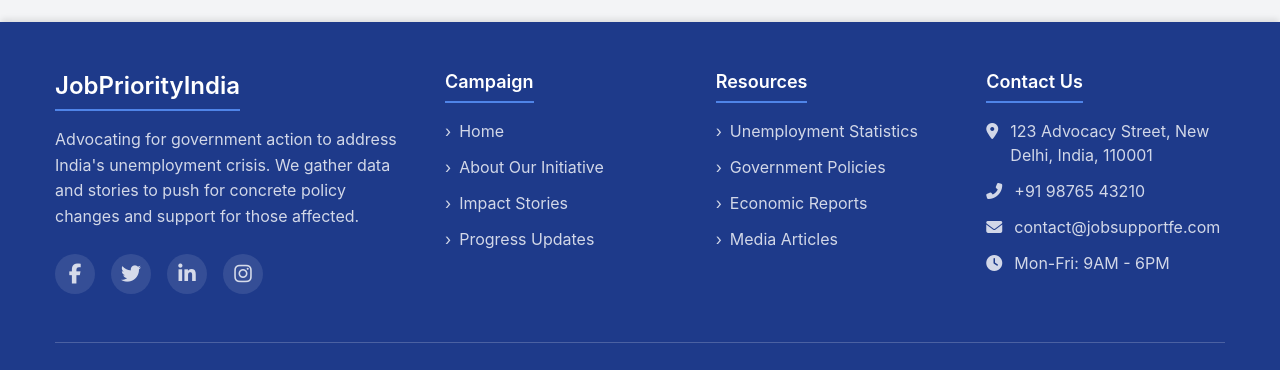
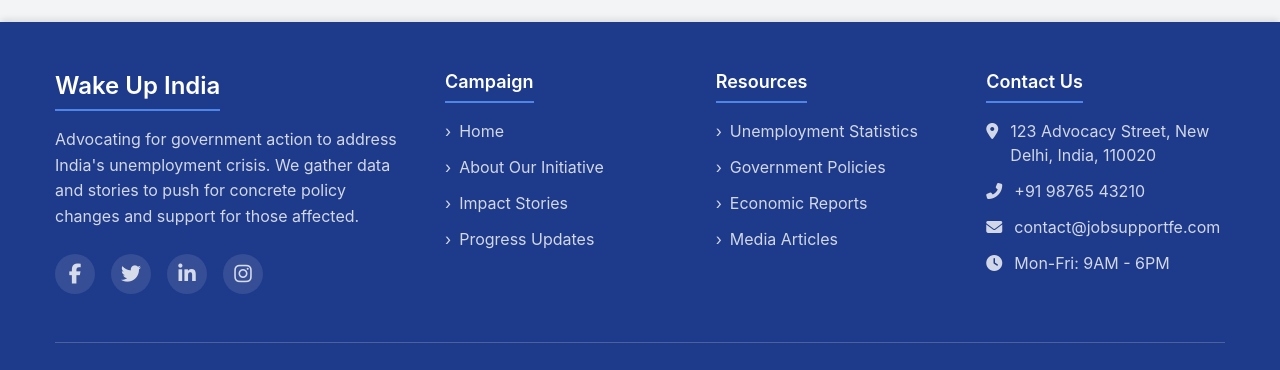
Before and after one commit to sanjay-murmu-au9/jobsupportFE, a React (Vite) app: page / in a window 1280 px wide. Shown: the part 2410-2780 px from the top of the page. Built offline with nearby package versions, Linux system fonts and the light colour scheme.

Commit message:
restructures the app

```diff
--- a/index.html
+++ b/index.html
@@ -5,7 +5,7 @@
     <link rel="icon" type="image/svg+xml" href="/icons/favicon.svg" />
     <link rel="shortcut icon" href="/icons/favicon.svg" />
     <meta name="viewport" content="width=device-width, initial-scale=1.0" />
-    <title>JobPriorityIndia - Making Employment a National Priority</title>
+    <title>Wake Up India - Making Employment a National Priority</title>
     <!-- Font Awesome for social media icons -->
     <link rel="stylesheet" href="https://cdnjs.cloudflare.com/ajax/libs/font-awesome/6.5.1/css/all.min.css" integrity="sha512-DTOQO9RWCH3ppGqcWaEA1BIZOC6xxalwEsw9c2QQeAIftl+Vegovlnee1c9QX4TctnWMn13TZye+giMm8e2LwA==" crossorigin="anonymous" referrerpolicy="no-referrer" />
   </head>
--- a/src/SimpleApp.tsx
+++ b/src/SimpleApp.tsx
@@ -333,7 +333,7 @@ const SimpleApp: React.FC = () => {
               About Our Initiative
             </h1>
             <p className="page-description">
-              JobPriorityIndia is a grassroots movement advocating for better unemployment support and job creation policies in India.
+              Wake Up India   is a grassroots movement advocating for better unemployment support and job creation policies in India.
             </p>
             <div className="divider"></div>
             <div className="button-group">
@@ -417,7 +417,7 @@ const SimpleApp: React.FC = () => {
           <div className="hero-content">
             <h1 className="hero-title">
               {/* Making Employment a National Priority for India */}
-              India’s Jobs Market Is Collapsing—5.2 Million Lives at Danger!
+              India’s Jobs Market Is Collapsing—5.2, Million Lives at Danger!
             </h1>
             <p className="hero-description">
               The unemployment crisis in India has reached critical levels. Over <strong>5.2 million</strong> workers
@@ -558,7 +558,7 @@ const SimpleApp: React.FC = () => {
         <div className="container">
           <div className="footer-columns">
             <div className="footer-brand">
-              <h3 className="footer-title">JobPriorityIndia</h3>
+              <h3 className="footer-title"> Wake Up India </h3>
               <p className="footer-description">
                 Advocating for government action to address India's unemployment crisis. We gather data and stories to push for concrete policy changes and support for those affected.
               </p>
@@ -635,7 +635,7 @@ const SimpleApp: React.FC = () => {
               <ul className="footer-links">
                 <li className="contact-item">
                   <i className="fas fa-map-marker-alt contact-icon"></i>
-                  <span>123 Advocacy Street, New Delhi, India, 110001</span>
+                  <span>123 Advocacy Street, New Delhi, India, 110020</span>
                 </li>
                 <li className="contact-item">
                   <i className="fas fa-phone-alt contact-icon"></i>
@@ -653,7 +653,7 @@ const SimpleApp: React.FC = () => {
             </div>
           </div>
           <div className="footer-copyright">
-            <p>&copy; {new Date().getFullYear()} JobPriorityIndia - Advocating for India's Unemployed. All rights reserved.</p>
+            <p>&copy; {new Date().getFullYear()} Wake Up India - Advocating for India's Unemployed. All rights reserved.</p>
           </div>
         </div>
       </footer>
--- a/src/pages/AboutPage.tsx
+++ b/src/pages/AboutPage.tsx
@@ -47,7 +47,7 @@ const AboutPage: React.FC<AboutPageProps> = ({
             About Our Initiative
           </h1>
           <p className="about-description">
-            JobPriorityIndia is a grassroots movement advocating for better unemployment support and job creation policies in India.
+            Wake Up India is a grassroots movement advocating for better unemployment support and job creation policies in India.
           </p>
           <div className="about-divider"></div>
           <div className="about-button-group">
--- a/src/pages/HomePage.tsx
+++ b/src/pages/HomePage.tsx
@@ -194,7 +194,7 @@ const HomePage: React.FC<HomePageProps> = ({
         <div className="container">
           <div className="home-footer-columns">
             <div className="home-footer-brand">
-              <h3 className="home-footer-title">JobPriorityIndia</h3>
+              <h3 className="home-footer-title">Wake Up India</h3>
               <p className="home-footer-description">
                 Advocating for government action to address India's unemployment crisis. We gather data and stories to push for concrete policy changes and support for those affected.
               </p>
@@ -267,7 +267,7 @@ const HomePage: React.FC<HomePageProps> = ({
             </div>
           </div>
           <div className="home-footer-copyright">
-            <p>&copy; {new Date().getFullYear()} JobPriorityIndia - Advocating for India's Unemployed. All rights reserved.</p>
+            <p>&copy; {new Date().getFullYear()} Wake Up India - Advocating for India's Unemployed. All rights reserved.</p>
           </div>
         </div>
       </footer>
--- a/vite.config.ts
+++ b/vite.config.ts
@@ -9,7 +9,7 @@ export default defineConfig(({ mode }) => {
 
   return {
     plugins: [react()],
-    base: isProd ? '/jobsupportFE/' : '/',
+    base: isProd ? '/jobsupport/' : '/',
     define: {
       // Make environment variables available globally in the app
       'process.env.VITE_API_URL': JSON.stringify(env.VITE_API_URL || 'http://localhost:3000'),
```
Also changed, not shown: src/components/common/hooks/useCountAnimation.tsx (+7 -7 lines).
